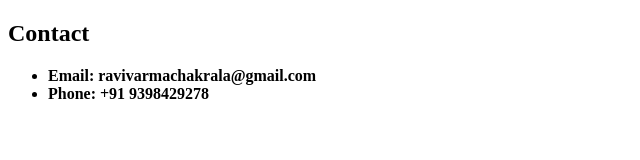
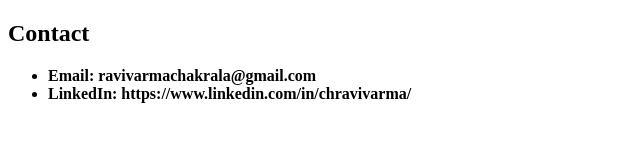
Before and after one commit to ChRavivarma/Online-Resume, a plain HTML site: page contact.html in a window 1280 px wide. Shown: the whole page, without its empty margins (0-640 px from the left). Drawn offline with Linux system fonts and the light colour scheme.

Commit message:
Update contact.html

```diff
--- a/contact.html
+++ b/contact.html
@@ -10,7 +10,7 @@
     <ul>
         <li><strong>Email: ravivarmachakrala@gmail.com</strong>
         </li>
-        <li><strong>Phone: +91 9398429278</strong>
+        <li><strong>LinkedIn: https://www.linkedin.com/in/chravivarma/</strong>
     </li>
     </ul>
 </body>
```
